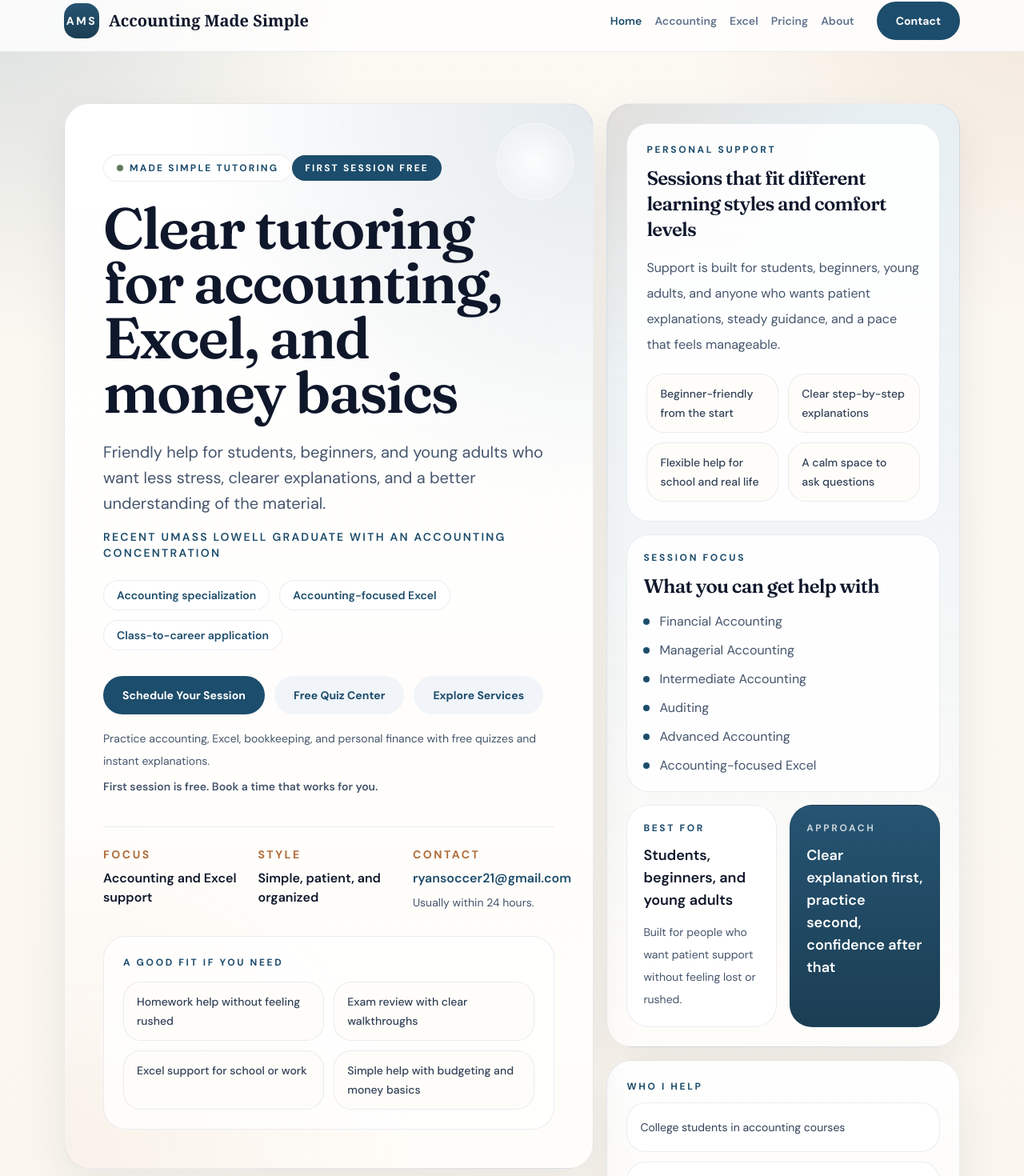
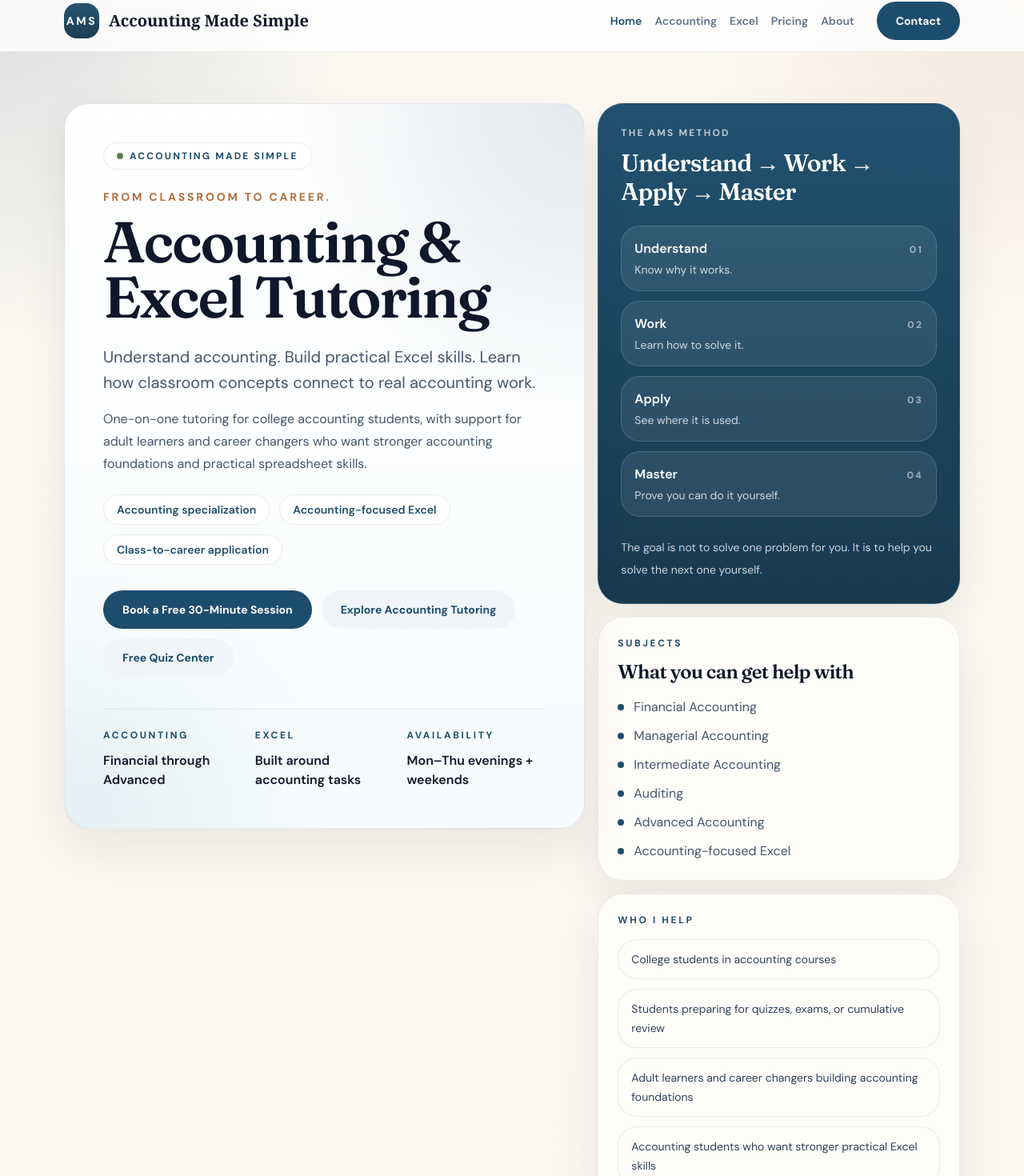
Before and after one commit to ryansoccer21-oss/accounting-made-simple, a Next.js app: page / in a window 1280 px wide. Shown: the part 12-1482 px from the top of the page at 80% size. Built offline with nearby package versions, Linux system fonts and the light colour scheme.

Commit message:
Rewrite homepage hero around classroom-to-career positioning

```diff
--- a/components/home-hero.js
+++ b/components/home-hero.js
@@ -1,138 +1,87 @@
 import Link from "next/link";
-import { contactInfo, heroBadges, quizCenterUrl, serviceTopics, whoIHelp } from "../lib/site-data";
+import { amsMethod, contactInfo, heroBadges, quizCenterUrl, serviceTopics, whoIHelp } from "../lib/site-data";
 
 export default function HomeHero() {
   return (
     <section className="site-shell section-gap pb-10">
-      <div className="grid gap-4 lg:items-start lg:grid-cols-[minmax(0,1.2fr)_minmax(320px,0.8fr)]">
-        <article className="surface-card relative overflow-hidden bg-[radial-gradient(circle_at_top_right,rgba(29,77,108,0.12),transparent_34%),radial-gradient(circle_at_bottom_left,rgba(177,109,59,0.08),transparent_30%),linear-gradient(180deg,rgba(255,255,255,0.98),rgba(255,253,249,1))] p-8 md:p-12">
-          <div className="absolute right-6 top-6 hidden h-24 w-24 rounded-full border border-white/60 bg-[radial-gradient(circle,rgba(255,255,255,0.85),rgba(255,255,255,0))] lg:block" />
+      <div className="grid gap-4 lg:items-start lg:grid-cols-[minmax(0,1.18fr)_minmax(320px,0.82fr)]">
+        <article className="surface-card relative overflow-hidden bg-[radial-gradient(circle_at_top_right,rgba(29,77,108,0.13),transparent_34%),radial-gradient(circle_at_bottom_left,rgba(47,145,160,0.10),transparent_30%),linear-gradient(180deg,rgba(255,255,255,0.99),rgba(247,251,253,1))] p-8 md:p-12">
           <div className="inline-flex items-center gap-2 rounded-full border border-[color:var(--line)] bg-white/90 px-4 py-2 text-xs font-bold uppercase tracking-[0.18em] text-[color:var(--brand)]">
             <span className="size-2 rounded-full bg-[color:var(--mint)]" />
-            Made Simple Tutoring
+            Accounting Made Simple
           </div>
-          <div className="mt-4 inline-flex rounded-full bg-[color:var(--brand)] px-4 py-2 text-xs font-bold uppercase tracking-[0.18em] text-white">
-            First session free
-          </div>
-          <h1 className="mt-6 max-w-[11ch] font-serif text-5xl font-semibold leading-[0.95] md:text-7xl">
-            Clear tutoring for accounting, Excel, and money basics
+
+          <p className="mt-6 text-sm font-bold uppercase tracking-[0.2em] text-[color:var(--warm)]">
+            From Classroom to Career.
+          </p>
+          <h1 className="mt-3 max-w-[11ch] font-serif text-5xl font-semibold leading-[0.96] md:text-7xl">
+            Accounting & Excel Tutoring
           </h1>
           <p className="section-copy mt-6 max-w-2xl text-lg md:text-xl">
-            Friendly help for students, beginners, and young adults who want less stress,
-            clearer explanations, and a better understanding of the material.
+            Understand accounting. Build practical Excel skills. Learn how classroom concepts connect to real accounting work.
           </p>
-          <p className="mt-4 text-sm font-semibold uppercase tracking-[0.16em] text-[color:var(--brand)]">
-            Recent UMass Lowell graduate with an accounting concentration
+          <p className="mt-4 max-w-2xl leading-7 text-slate-600">
+            One-on-one tutoring for college accounting students, with support for adult learners and career changers who want stronger accounting foundations and practical spreadsheet skills.
           </p>
+
           <div className="mt-6 flex flex-wrap gap-3">
             {heroBadges.map((badge) => (
-              <span
-                key={badge}
-                className="rounded-full border border-[color:var(--line)] bg-white/85 px-4 py-2 text-sm font-semibold text-[color:var(--brand)]"
-              >
+              <span key={badge} className="rounded-full border border-[color:var(--line)] bg-white/90 px-4 py-2 text-sm font-semibold text-[color:var(--brand)]">
                 {badge}
               </span>
             ))}
           </div>
+
           <div className="mt-8 flex flex-wrap gap-3">
-            <a
-              className="cta-primary"
-              href={contactInfo.bookingUrl}
-              rel="noopener noreferrer"
-              target="_blank"
-            >
-              Schedule Your Session
+            <a className="cta-primary" href={contactInfo.bookingUrl} rel="noopener noreferrer" target="_blank">
+              Book a Free 30-Minute Session
             </a>
-            <a
-              className="cta-secondary"
-              href={quizCenterUrl}
-              rel="noopener noreferrer"
-              target="_blank"
-            >
+            <Link className="cta-secondary" href="/accounting">
+              Explore Accounting Tutoring
+            </Link>
+            <a className="cta-secondary" href={quizCenterUrl} rel="noopener noreferrer" target="_blank">
               Free Quiz Center
             </a>
-            <Link className="cta-secondary" href="/services">
-              Explore Services
-            </Link>
           </div>
-          <p className="mt-4 max-w-2xl text-sm leading-7 text-slate-600">
-            Practice accounting, Excel, bookkeeping, and personal finance with free quizzes and instant explanations.
-          </p>
-          <p className="mt-2 text-sm font-semibold text-slate-600">
-            First session is free. Book a time that works for you.
-          </p>
+
           <div className="mt-10 grid gap-4 border-t border-[color:var(--line)] pt-6 sm:grid-cols-3">
             <div>
-              <p className="text-sm font-bold uppercase tracking-[0.18em] text-[color:var(--warm)]">
-                Focus
-              </p>
-              <p className="mt-2 text-base font-semibold text-slate-900">Accounting and Excel support</p>
+              <p className="eyebrow">Accounting</p>
+              <p className="mt-2 font-semibold text-slate-900">Financial through Advanced</p>
             </div>
             <div>
-              <p className="text-sm font-bold uppercase tracking-[0.18em] text-[color:var(--warm)]">
-                Style
-              </p>
-              <p className="mt-2 text-base font-semibold text-slate-900">Simple, patient, and organized</p>
+              <p className="eyebrow">Excel</p>
+              <p className="mt-2 font-semibold text-slate-900">Built around accounting tasks</p>
             </div>
             <div>
-              <p className="text-sm font-bold uppercase tracking-[0.18em] text-[color:var(--warm)]">
-                Contact
-              </p>
-              <a className="mt-2 block text-base font-semibold text-[color:var(--brand)]" href={`mailto:${contactInfo.email}`}>
-                {contactInfo.email}
-              </a>
-              <p className="mt-2 text-sm text-slate-600">{contactInfo.responseTime}</p>
-            </div>
-          </div>
-          <div className="mt-8 rounded-[28px] border border-[var(--line)] bg-white/80 p-6">
-            <p className="eyebrow">A Good Fit If You Need</p>
-            <div className="mt-4 grid gap-3 sm:grid-cols-2">
-              {[
-                "Homework help without feeling rushed",
-                "Exam review with clear walkthroughs",
-                "Excel support for school or work",
-                "Simple help with budgeting and money basics"
-              ].map((item) => (
-                <div
-                  key={item}
-                  className="rounded-[22px] border border-[var(--line)] bg-[color:var(--surface)] px-4 py-3 text-sm font-medium leading-6 text-slate-700"
-                >
-                  {item}
-                </div>
-              ))}
+              <p className="eyebrow">Availability</p>
+              <p className="mt-2 font-semibold text-slate-900">Mon–Thu evenings + weekends</p>
             </div>
           </div>
         </article>
 
         <aside className="grid gap-4">
-          <div className="surface-card overflow-hidden bg-[radial-gradient(circle_at_top_left,rgba(177,109,59,0.12),transparent_26%),linear-gradient(180deg,rgba(228,237,243,0.88),rgba(255,253,249,0.98))] p-6">
-            <div className="mb-4 rounded-[28px] border border-[var(--line)] bg-white/90 p-6">
-              <p className="eyebrow">Personal Support</p>
-              <h2 className="text-2xl font-semibold text-slate-900">
-                Sessions that fit different learning styles and comfort levels
-              </h2>
-              <p className="mt-4 leading-8 text-slate-600">
-                Support is built for students, beginners, young adults, and anyone who wants
-                patient explanations, steady guidance, and a pace that feels manageable.
-              </p>
-              <div className="mt-5 grid gap-3 sm:grid-cols-2">
-                {[
-                  "Beginner-friendly from the start",
-                  "Clear step-by-step explanations",
-                  "Flexible help for school and real life",
-                  "A calm space to ask questions"
-                ].map((item) => (
-                  <div
-                    key={item}
-                    className="rounded-[22px] border border-[var(--line)] bg-[color:var(--surface)] px-4 py-3 text-sm font-medium leading-6 text-slate-700"
-                  >
-                    {item}
+          <div className="surface-card bg-[linear-gradient(180deg,rgba(29,77,108,0.98),rgba(18,54,77,0.98))] p-7 text-white">
+            <p className="text-xs font-bold uppercase tracking-[0.18em] text-white/70">The AMS Method</p>
+            <h2 className="mt-3 font-serif text-3xl font-semibold">Understand → Work → Apply → Master</h2>
+            <div className="mt-6 grid gap-3">
+              {amsMethod.map((step) => (
+                <div key={step.title} className="rounded-3xl border border-white/15 bg-white/8 p-4">
+                  <div className="flex items-baseline justify-between gap-3">
+                    <p className="font-semibold">{step.title}</p>
+                    <span className="text-xs font-bold tracking-[0.18em] text-white/55">{step.label}</span>
+                  </div>
+                  <p className="mt-1 text-sm text-white/78">{step.short}</p>
                 </div>
               ))}
             </div>
+            <p className="mt-6 text-sm leading-7 text-white/78">
+              The goal is not to solve one problem for you. It is to help you solve the next one yourself.
+            </p>
           </div>
-            <div className="rounded-[28px] border border-[var(--line)] bg-white/85 p-5">
-              <p className="eyebrow">Session Focus</p>
+
+          <div className="surface-card p-6">
+            <p className="eyebrow">Subjects</p>
             <h2 className="text-2xl font-semibold text-slate-900">What you can get help with</h2>
             <ul className="mt-4 grid gap-3">
               {serviceTopics.map((topic) => (
@@ -144,56 +93,15 @@ export default function HomeHero() {
             </ul>
           </div>
 
-            <div className="mt-4 grid gap-4 sm:grid-cols-2">
-              <div className="rounded-[28px] border border-[var(--line)] bg-white/88 p-5">
-                <p className="eyebrow">Best For</p>
-                <p className="text-lg font-semibold text-slate-900">
-                  Students, beginners, and young adults
-                </p>
-                <p className="mt-3 text-sm leading-7 text-slate-600">
-                  Built for people who want patient support without feeling lost or rushed.
-                </p>
-              </div>
-              <div className="rounded-[28px] border border-slate-800/10 bg-[linear-gradient(180deg,rgba(29,77,108,0.96),rgba(18,54,77,0.96))] p-5 text-white">
-                <p className="eyebrow text-white/75">Approach</p>
-                <p className="text-lg font-semibold leading-7">
-                  Clear explanation first, practice second, confidence after that
-                </p>
-              </div>
-            </div>
-          </div>
-
-          <div className="surface-card bg-[linear-gradient(180deg,rgba(255,255,255,0.98),rgba(244,238,226,0.96))] p-6">
+          <div className="surface-card p-6">
             <p className="eyebrow">Who I Help</p>
-            <div className="mb-6 grid gap-3">
+            <div className="mt-4 grid gap-3">
               {whoIHelp.map((item) => (
-                <div
-                  key={item}
-                  className="rounded-[24px] border border-[var(--line)] bg-white/85 px-4 py-4 text-sm leading-7 text-slate-700"
-                >
+                <div key={item} className="rounded-3xl border border-[var(--line)] bg-[color:var(--surface)] px-4 py-3 text-sm leading-6 text-slate-700">
                   {item}
                 </div>
               ))}
             </div>
-            <p className="eyebrow">How It Works</p>
-            <div className="grid gap-3">
-              {[
-                "Reach out with the topic you need help with",
-                "Get a simple plan for where to start",
-                "Work through it step by step"
-              ].map((step, index) => (
-                <div
-                  key={step}
-                  className="rounded-[24px] border border-[var(--line)] bg-white/85 px-4 py-4 text-sm leading-7 text-slate-700"
-                >
-                  <span className="mr-3 font-bold text-[color:var(--brand)]">{index + 1}.</span>
-                  {step}
-                </div>
-              ))}
-            </div>
-            <Link className="mt-5 inline-flex text-sm font-bold text-[color:var(--brand)]" href="/contact">
-              Contact Ryan
-            </Link>
           </div>
         </aside>
       </div>
```
Lines whose indentation alone changed are shown as unchanged.
